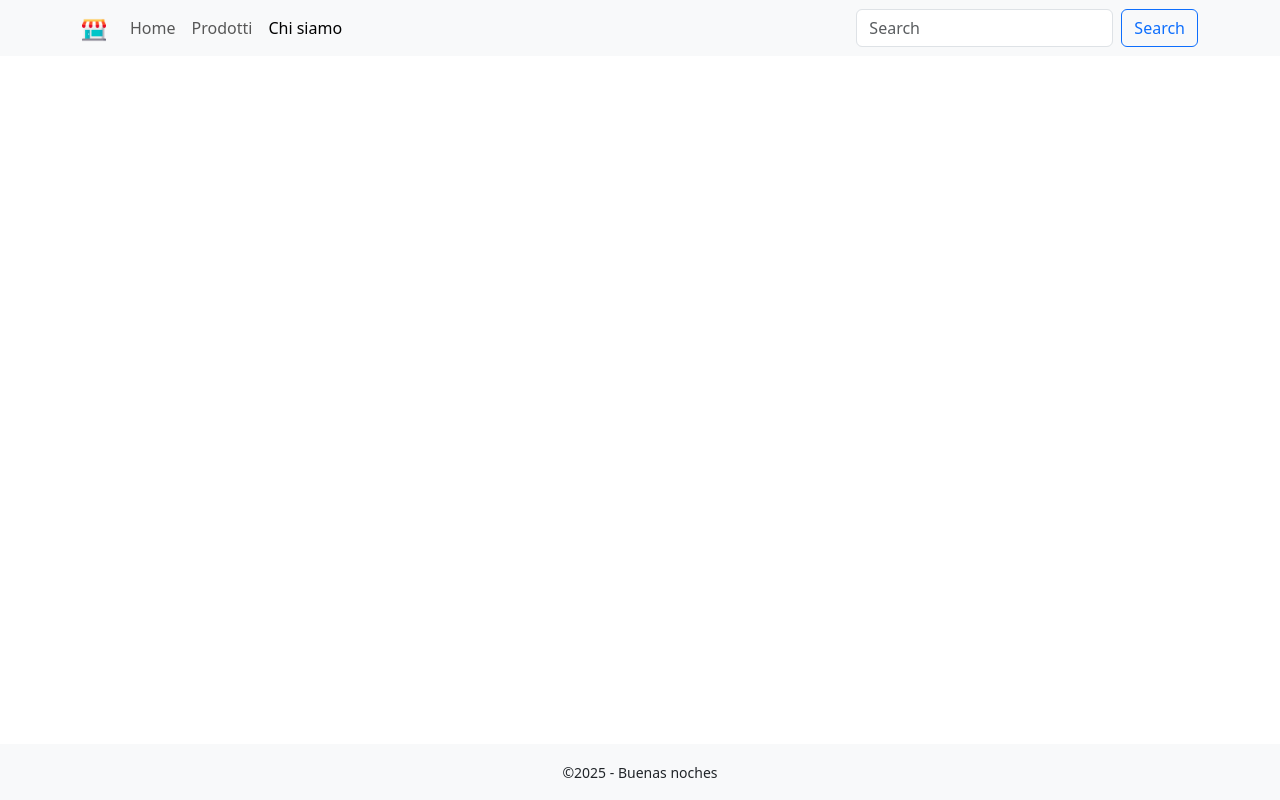
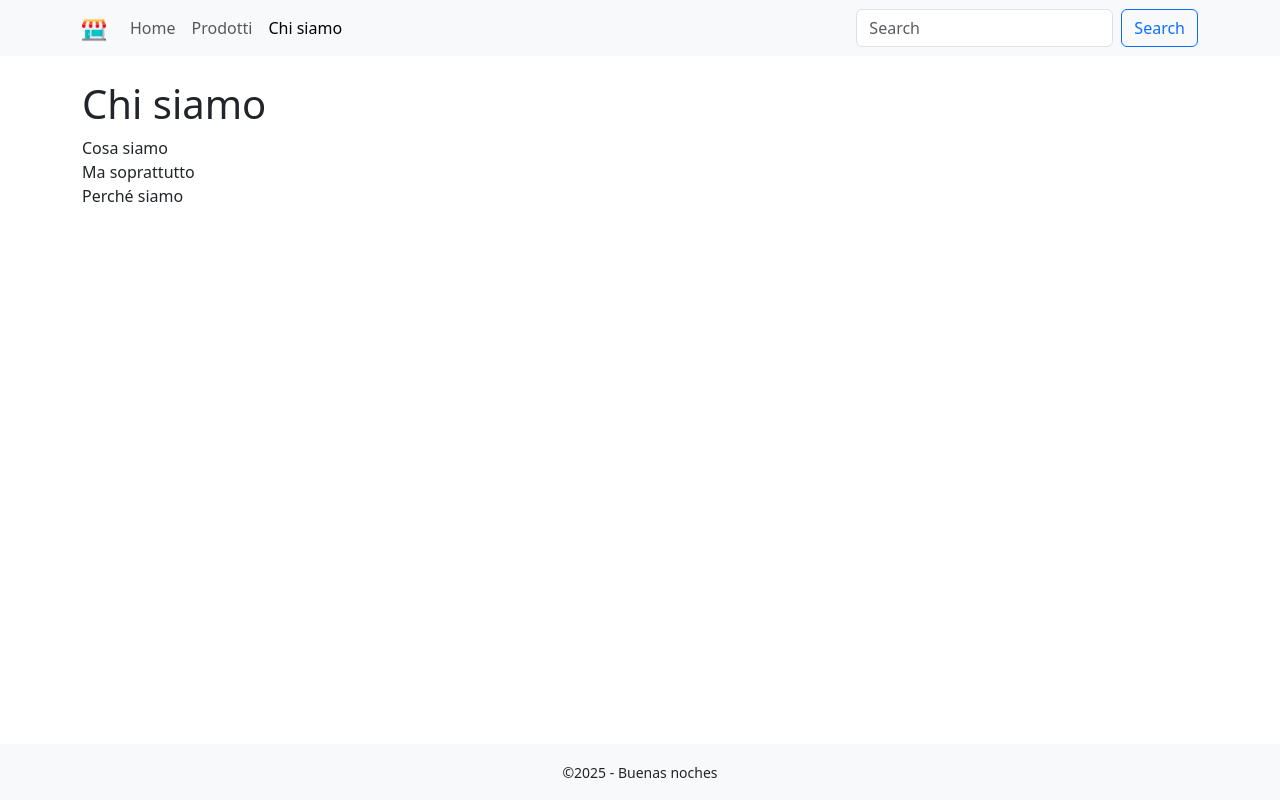
Before and after one commit to Michecosa/react-router, a React (Vite) app: page /chisiamo in a window 1280 px wide. Built offline with nearby package versions, Linux system fonts and the light colour scheme.

Commit message:
Add content to page

```diff
--- a/src/pages/ChiSiamo.jsx
+++ b/src/pages/ChiSiamo.jsx
@@ -1,3 +1,13 @@
 export default function ChiSiamo() {
-  return <></>;
+  return (
+    <div className="container mt-4">
+      <h1>Chi siamo</h1>
+      <p>
+        Cosa siamo
+        <br />
+        Ma soprattutto <br />
+        Perché siamo
+      </p>
+    </div>
+  );
 }
```
